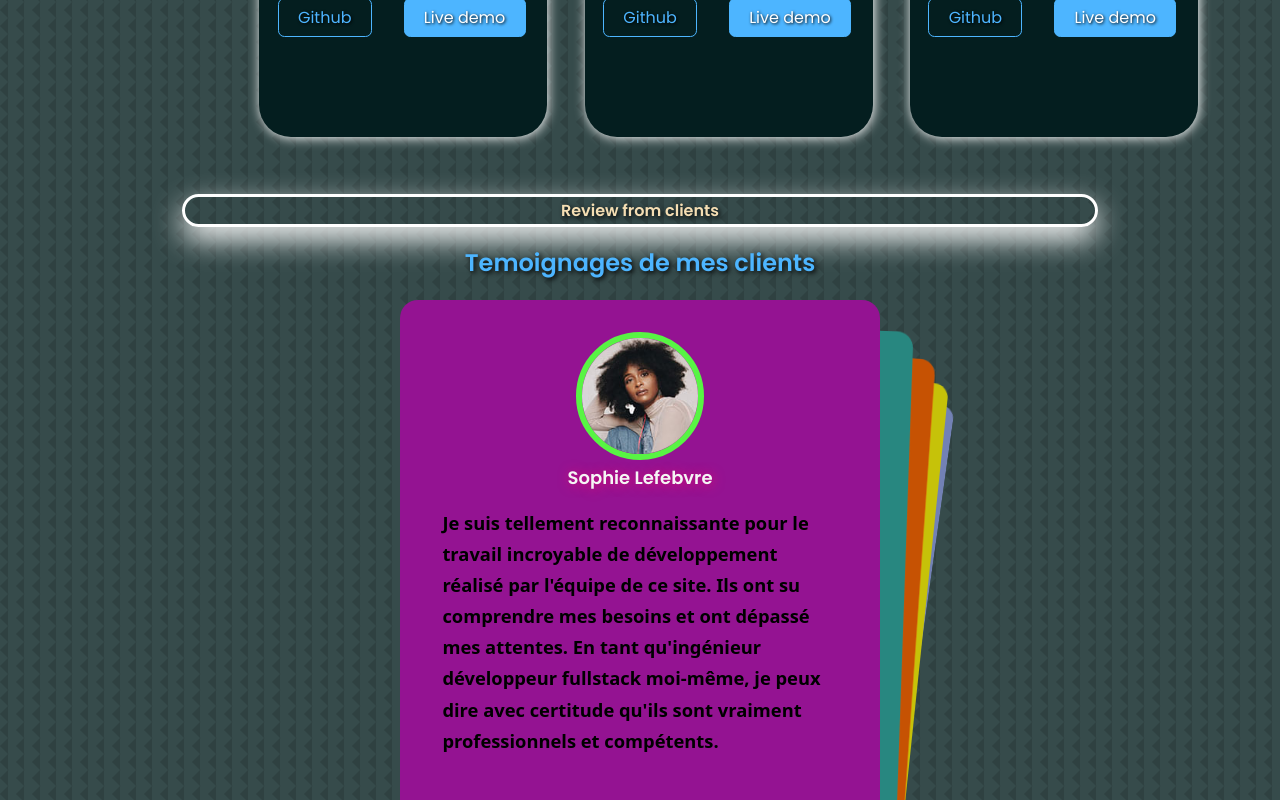
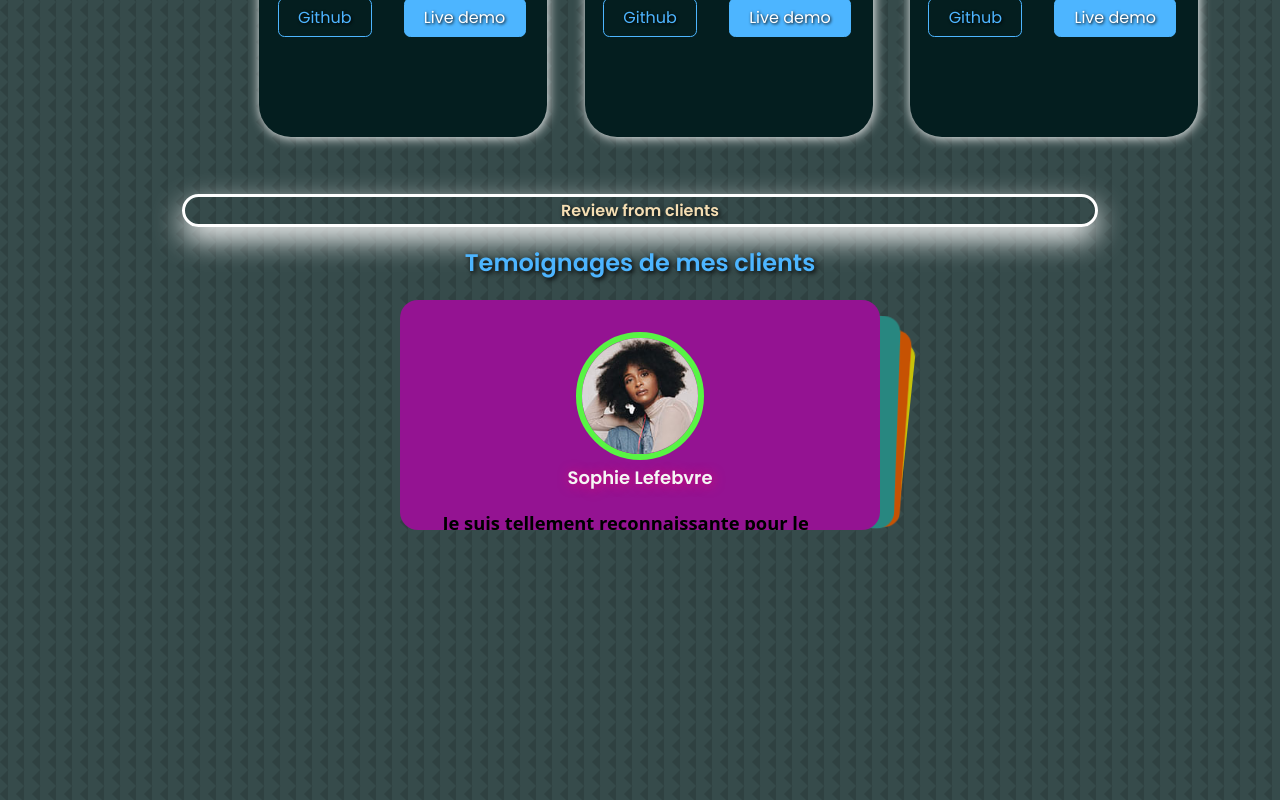
Before and after one commit to Mouhamed1003/keenprogrammer.com, a React (Create React App) app: page / in a window 1280 px wide. Shown: the part 4318-5118 px from the top of the page. Built offline with nearby package versions, Linux system fonts and the light colour scheme.

Commit message:
Update temoignages.css

```diff
--- a/src/components/temoignages/temoignages.css
+++ b/src/components/temoignages/temoignages.css
@@ -10,7 +10,8 @@
   text-shadow: 2px 2px 5px black;
 }
 .container.temoignages_container {
-  width: 20%;
+  width: 10%;
+  height: 30%;
 }
 .temoignage {
   display: flex;
```
